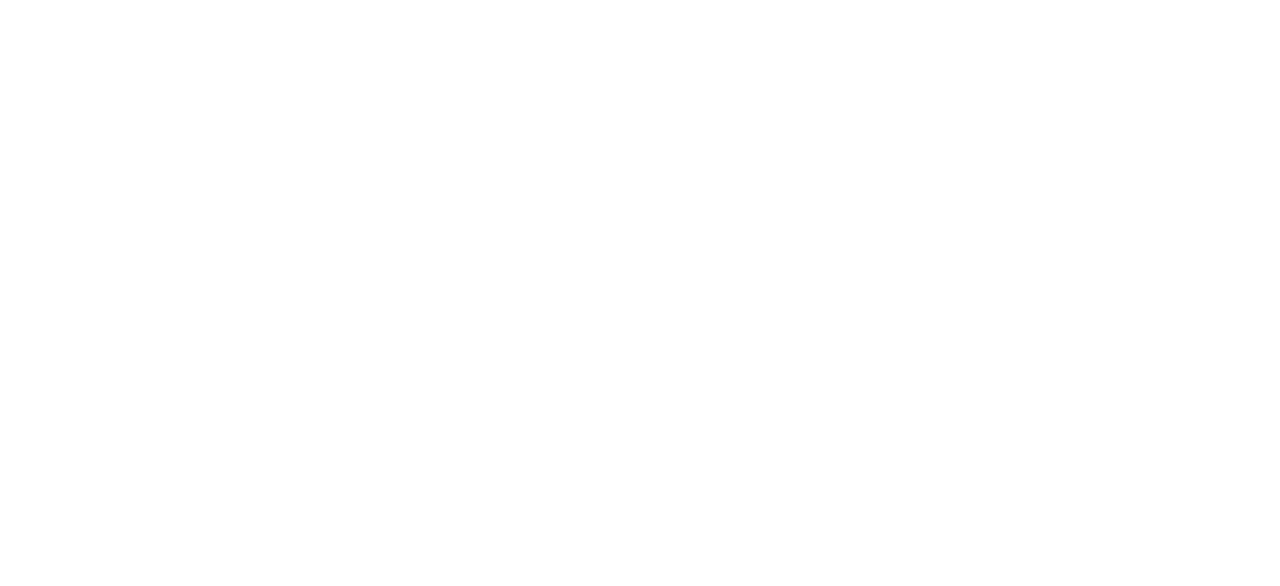
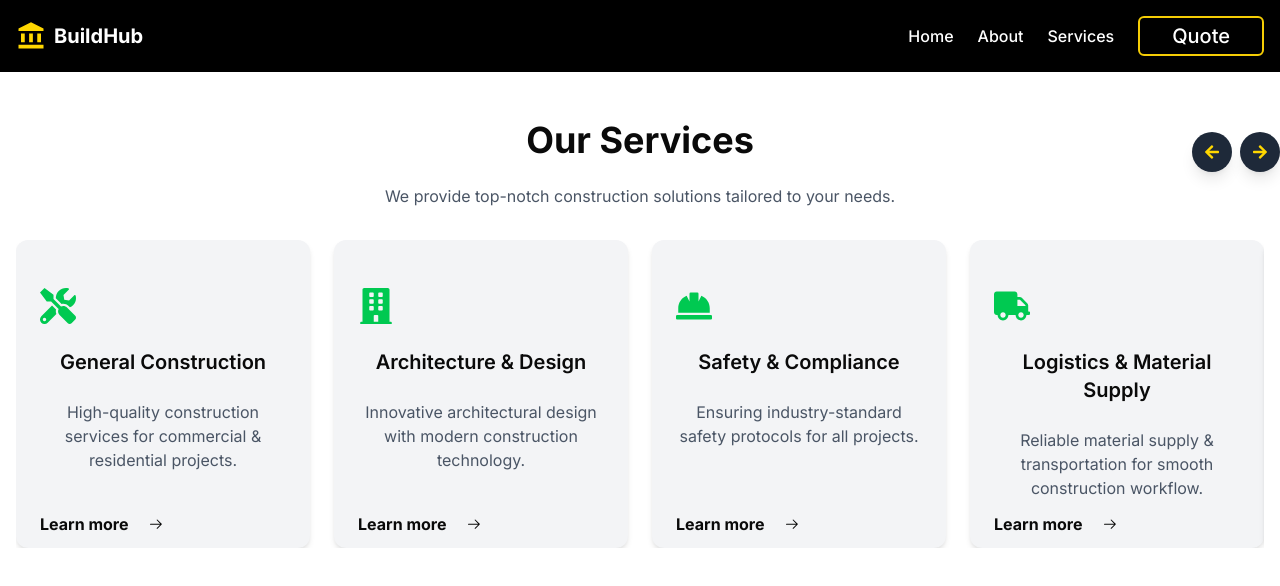
Before and after one commit to mdsamiulislam54/BuildHub-Construction-Corporate-Website, a React (Vite) app: page /services in a window 1280 px wide. Before the commit this address had no page. Shown: the top 586 px of the page. Built offline with nearby package versions, Linux system fonts and the light colour scheme.

Commit message:
Navbar Section problem fix

```diff
--- a/src/App.jsx
+++ b/src/App.jsx
@@ -5,9 +5,10 @@
 import Navbar from './Componats/Navbar/Navbar';
 import Banner from './Componats/Banner/Banner';
 import About from './Componats/About/About';
-import Aboutpage from './Componats/About/About_Page/Aboutpage';
+import Aboutpage from './Componats/Pages/Aboutpage';
 import Ourclients from './Componats/Ourclients/Ourclients';
 import ServicesSection from './Componats/ServicesSection/ServicesSection';
+import Services from './Componats/Pages/Services';
 
 
 function App() {
@@ -32,6 +33,7 @@
 
             } />
             <Route path="/about" element={<Aboutpage />} />
+            <Route path="/services" element={<Services/>} />
          </Routes>
 
 
--- a/src/Componats/Banner/Banner.jsx
+++ b/src/Componats/Banner/Banner.jsx
@@ -51,7 +51,7 @@
         {images.length > currentIndex ? (
           <div className="relative -z-1">
             <img
-              className="w-full md:h-[100vh] object-cover  "
+              className="w-full h-[100vh] object-cover  "
               src={images[currentIndex].image}
               alt={images.heading}
             />
--- /dev/null
+++ b/src/Componats/Navbar/MobileMenu.jsx
@@ -0,0 +1,29 @@
+import React from "react";
+import { Link } from "react-router-dom";
+import { FiX } from "react-icons/fi";
+import './Nav.css'
+
+const MobileMenu = ({ isMenuOpen, toggleMenu }) => {
+  return (
+    <div
+      className={`fixed top-0 right-0 w-full h-full bg-black p-8 z-50 transition-transform ${
+        isMenuOpen ? "translate-x-0" : "translate-x-full"
+      }`}
+    >
+      <button className="absolute top-5 left-5" onClick={toggleMenu}>
+        <FiX size={50} color="gold" />
+      </button>
+      <ul className="flex flex-col items-center gap-6 mt-16">
+        {["Home", "About", "Services", "Blog", "News"].map((item) => (
+          <li key={item}>
+            <Link to="/" className="text-2xl text-white font-bold">
+              {item}
+            </Link>
+          </li>
+        ))}
+      </ul>
+    </div>
+  );
+};
+
+export default MobileMenu;
--- a/src/Componats/Navbar/Navbar.jsx
+++ b/src/Componats/Navbar/Navbar.jsx
@@ -1,270 +1,73 @@
-import React, { useEffect, useState } from "react";
+import React, { useState, useEffect } from "react";
+import { Link } from "react-router-dom";
+import { FiMenu, FiX } from "react-icons/fi";
+import { MdAccountBalance } from "react-icons/md";
+import MobileMenu from "./MobileMenu"; // Importing Mobile Menu Component
+import "./Nav.css";
 
-import {
-  FaPhone,
-  FaFacebook,
-  FaTwitter,
-  FaLinkedin,
-  FaYoutube,
-  FaDiscord,
-
-} from "react-icons/fa";
-import { MdAccountBalance } from "react-icons/md";
-import { Link } from "react-router-dom";
-import { MdEmail } from "react-icons/md";
-import Logo from "../../assets/letter-b.png";
-
-import { FiMenu, FiX } from "react-icons/fi";
-import './Nav.css'
-
-const Navbar = () => {
+const Navbar = ({bgColor}) => {
   const [isMenuOpen, setIsMenuOpen] = useState(false);
-  const [scrollposition, setScrollposition] = useState(0);
-  const [isVisible, setIsVisible] = useState(true);
+  const [scrollPosition, setScrollPosition] = useState(0);
 
   const toggleMenu = () => {
     setIsMenuOpen(!isMenuOpen);
   };
 
-  const scrollPositionHandle = () => {
-    const position = window.scrollY;
-    if (scrollposition === 0) {
-      setIsVisible(false);
-    } else {
-      setIsVisible(true);
-    }
-    setScrollposition(position);
-  };
-
   useEffect(() => {
-    window.addEventListener("scroll", scrollPositionHandle);
-
-    return () => {
-      window.removeEventListener("scroll", scrollPositionHandle);
+    const handleScroll = () => {
+      setScrollPosition(window.scrollY);
     };
+    window.addEventListener("scroll", handleScroll);
+    return () => window.removeEventListener("scroll", handleScroll);
   }, []);
 
   return (
-    <>
-      <div
-        className={`max-md:px-4  right-0 z-50  transition-transform duration-500 fixed top-0 left-0 bg-transparent  ${
-          scrollposition === 0 ? "bg-transparent " : "bg-white shadow-lg  "
-        }
-        }`}
-      >
-        <nav className="z-50 lg:max-w-7xl max-w-4xl mx-auto relative md:bg-transparent  ">
-          {/* Mobile Menu Icon */}
-          <div className="flex justify-between items-center   md:hidden">
-            <span className={`text-xl font-bold flex items-center `}>
-              <img className="w-12" src={Logo} alt="" />
-              <span className={""}> BuildHub</span>
-            </span>
-            <button onClick={toggleMenu}>
-              {isMenuOpen ? <FiX size={24} /> : <FiMenu size={24} />}
-            </button>
-          </div>
-          {/* mobill list item */}
-          <div
-            className={`fixed top-0 right-0 h-full w-full  p-8 z-50 transition-transform duration-300 ease-in-out bg-black  ${
-              isMenuOpen ? "translate-x-20" : "translate-x-full"
+    <nav
+      className={`fixed top-0 left-0 w-full z-50 transition-all duration-300 ${
+        scrollPosition > 0 ? "bg-white shadow-md" : bgColor || "bg-transparent"
+      }`}
+    >
+     <div className="md:w-7xl mx-auto">
+     <div className="container mx-auto flex justify-between items-center p-4">
+        <div className="flex items-center">
+          <Link to="/">
+            <MdAccountBalance
+              size={30}
+              color={scrollPosition > 0 ? "black" : "gold"}
+            />
+          </Link>
+          <span
+            className={`ml-2 text-xl font-bold ${
+              scrollPosition > 0 ? "text-black" : "text-white"
             }`}
           >
-            <ul className="flex gap-4 flex-col justify-center items-center ">
-              <li className="mb-5">
-                <Link
-                  to={"/"}
-                  className="text-2xl  text-white font-bold  "
-                >
-                  Home
-                </Link>
-              </li>
-              <li className="mb-5">
-                <Link
-                  to={"/"}
-                  className="text-2xl  text-white font-bold"
-                >
-                  About
-                </Link>
-              </li>
-              <li className="mb-5">
-                <Link
-                  to={"/"}
-                  className="text-2xl  text-white font-bold"
-                >
-                  Services
-                </Link>
-              </li>
+            BuildHub
+          </span>
+        </div>
 
-              <li className="mb-5">
-                <Link
-                  to={"/"}
-                  className="text-2xl  text-white font-bold"
-                >
-                  Blog
-                </Link>
-              </li>
-              <li className="mb-5">
-                <Link
-                  to={"/"}
-                  className="text-2xl  text-white font-bold"
-                >
-                  News
-                </Link>
-              </li>
-              <li className="mb-5">
-                <Link
-                  to={"/"}
-                  className="text-2xl  text-white font-bold"
-                >
-                  Blog
-                </Link>
-              </li>
-              <li className="mb-5">
-                <Link
-                  to={"/"}
-                  className="text-2xl  text-white font-bold"
-                >
-                  Services
-                </Link>
-              </li>
-              <button className="relative z-10 border-2 border-yellow-300 px-32 py-3 text-xl font-medium rounded-md cursor-pointer text-white overflow-hidden
-             before:absolute before:bg-amber-300 before:top-0 before:left-[-100%] before:w-full before:h-full before:transition-transform before:duration-300 before:transform hover:before:translate-x-full before:-z-1 hover:text-black ">
-                Qoute
+        {/* Desktop Menu */}
+        <ul className="hidden md:flex gap-6 items-center">
+        <li><Link to="/" className={`text-base font-medium ${scrollPosition > 0 ? "text-black" : "text-white"}`}>Home</Link></li>
+            <li><Link to="/about" className={`text-base font-medium ${scrollPosition > 0 ? "text-black" : "text-white"}`}>About</Link></li>
+            <li><Link to="/services" className={`text-base font-medium ${scrollPosition > 0 ? "text-black" : "text-white"}`}>Services</Link></li>
+           <button
+                className={`relative z-10 border-2 border-[var(--primary)] px-8 py-1 text-xl font-medium rounded-md cursor-pointer  overflow-hidden before:absolute before:bg-amber-300 before:top-0 before:left-[-100%] before:w-full before:h-full before:transition-transform before:duration-300 before:transform hover:before:translate-x-full before:-z-1 hover:text-black
+                  ${scrollPosition > 0 ? "text-black" : "text-white"} `}
+              >
+               Quote
               </button>
-            </ul>
+        </ul>
 
-            {/* Close Button */}
-            <button className="absolute top-5 left-5" onClick={toggleMenu}>
-              <FiX size={50} color="gold" />
-            </button>
-          </div>
-           {/* mobill list item end*/}
+        {/* Mobile Menu Button */}
+        <button className="md:hidden" onClick={toggleMenu}>
+          {isMenuOpen ? <FiX size={24} /> : <FiMenu size={24} />}
+        </button>
+      </div>
 
-          {/* Mobile Menu Icon END */}
-
-          {/* Desktop Menu */}
-          {/* top bar */}
-          <div className={`flex justify-between items-center py-2  max-md:hidden bg-transparent px-1 transition-all duration-300 ${
-            scrollposition> 0 ? 'absolute -top-20':'opacity-100'
-          }`}>
-            <div className="flex items-center justify-center gap-3">
-              <div className="flex items-center gap-2">
-                <FaPhone />
-                <span className="text-base text-[var(--secondary)]">+123-456-7890</span>
-              </div>
-              <div className="flex items-center gap-2">
-                <MdEmail color="var(--secondary)" />
-                <span className="text-base text-[var(--secondary)]">info@company.com</span>
-              </div>
-            </div>
-            <div className="flex">
-              <FaFacebook
-                size={20}
-                style={{ margin: "10px" }}
-                className="hover:scale-110 cursor-pointer transition-all duration-200"
-              />
-              <FaTwitter
-                size={20}
-                style={{ margin: "10px" }}
-                className="hover:scale-110 cursor-pointer transition-all duration-200"
-              />
-              <FaLinkedin
-                size={20}
-                style={{ margin: "10px" }}
-                className="hover:scale-110 cursor-pointer transition-all duration-200"
-              />
-              <FaYoutube
-                size={20}
-                style={{ margin: "10px" }}
-                className="hover:scale-110 cursor-pointer transition-all duration-200"
-              />
-              <FaDiscord
-                size={20}
-                style={{ margin: "10px" }}
-                className="hover:scale-110 cursor-pointer transition-all duration-200"
-              />
-            </div>
-          </div>
-          {/* navbar  */}
-          <div className="flex  items-center justify-between max-w-7xl mx-auto max-md:hidden ">
-            <div className="flex items-center justify-center">
-              <Link to={"/"}>
-                {/* <img className="w-14" src={Logo} alt="" /> */}
-                <MdAccountBalance size={35} color="red"/>
-              </Link>
-              <span className="text-2xl font-bold">BuildHub</span>
-            </div>
-            <div className="flex gap-10 items-center py-5 ">
-              <ul className="flex gap-4 align-center max-sm:hidden ">
-                <li>
-                  <Link
-                    to={"/"}
-                    className="text-base text-[var(--secondary)] font-medium  transition-all duration-200"
-                  >
-                    Home
-                  </Link>
-                </li>
-                <li>
-                  <Link
-                    to={"/about"}
-                    className="text-base text-[var(--secondary)] font-medium  transition-all duration-200"
-                  >
-                    About
-                  </Link>
-                </li>
-                <li>
-                  <Link
-                    to={"/"}
-                    className="text-base text-[var(--secondary)] font-medium  transition-all duration-200"
-                  >
-                    Services
-                  </Link>
-                </li>
-
-                <li>
-                  <Link
-                    to={"/"}
-                    className="text-base text-[var(--secondary)] font-medium  transition-all duration-200"
-                  >
-                    Blog
-                  </Link>
-                </li>
-                <li>
-                  <Link
-                    to={"/"}
-                    className="text-base text-[var(--secondary)] font-medium  transition-all duration-200"
-                  >
-                    News
-                  </Link>
-                </li>
-                <li>
-                  <Link
-                    to={"/"}
-                    className="text-base text-[var(--secondary)] font-medium  transition-all duration-200"
-                  >
-                    Blog
-                  </Link>
-                </li>
-                <li>
-                  <Link
-                    to={"/"}
-                    className="text-base text-[var(--secondary)] font-medium  transition-all duration-200"
-                  >
-                    Services
-                  </Link>
-                </li>
-              </ul>
-
-              <div>
-                <button className="bg-[var(--primary)] text-2xl px-6 py-1 rounded-lg max-sm:hidden hover:shadow-lg font-bold cursor-pointer">
-                  Qoute
-                </button>
-              </div>
-            </div>
-          </div>
-        </nav>
-      </div>
-    </>
+      {/* Mobile Menu Component */}
+      <MobileMenu isMenuOpen={isMenuOpen} toggleMenu={toggleMenu} />
+     </div>
+    </nav>
   );
 };
 
--- /dev/null
+++ b/src/Componats/Pages/Aboutpage.jsx
@@ -0,0 +1,18 @@
+import React from 'react'
+import Navbar from '../Navbar/Navbar'
+import About from '../About/About'
+
+const Aboutpage = () => {
+  return (
+    <div>
+
+        <Navbar bgColor='bg-black' />
+
+        <div className="pt-16">
+          <About />
+        </div>
+    </div>
+  )
+}
+
+export default Aboutpage
--- /dev/null
+++ b/src/Componats/Pages/Services.jsx
@@ -0,0 +1,16 @@
+import React from 'react'
+import Navbar from '../Navbar/Navbar'
+import ServicesSection from '../ServicesSection/ServicesSection'
+
+const Services = () => {
+  return (
+    <div>
+        <Navbar bgColor='bg-black'/>
+        <div className='pt-16'>
+            <ServicesSection/>
+        </div>
+    </div>
+  )
+}
+
+export default Services
--- a/src/Componats/ServicesSection/ServicesSection.jsx
+++ b/src/Componats/ServicesSection/ServicesSection.jsx
@@ -2,16 +2,62 @@
 import { FaTools, FaBuilding, FaHardHat, FaTruck } from "react-icons/fa";
 import { FaArrowLeft, FaArrowRight } from "react-icons/fa";
 import { Link } from "react-router";
+import { GoArrowRight } from "react-icons/go";
 
 const services = [
-  { id: 1, icon: <FaTools className="text-4xl text-green-500" />, title: "General Construction", description: "High-quality construction services for commercial & residential projects." },
-  { id: 2, icon: <FaBuilding className="text-4xl text-green-500" />, title: "Architecture & Design", description: "Innovative architectural design with modern construction technology." },
-  { id: 3, icon: <FaHardHat className="text-4xl text-green-500" />, title: "Safety & Compliance", description: "Ensuring industry-standard safety protocols for all projects." },
-  { id: 4, icon: <FaTruck className="text-4xl text-green-500" />, title: "Logistics & Material Supply", description: "Reliable material supply & transportation for smooth construction workflow." },
-  { id: 5, icon: <FaTools className="text-4xl text-green-500" />, title: "Renovation Services", description: "Complete renovation solutions for modern and classic homes." },
-  { id: 6, icon: <FaBuilding className="text-4xl text-green-500" />, title: "Interior Design", description: "High-end interior design services for offices and homes." },
-  { id: 7, icon: <FaHardHat className="text-4xl text-green-500" />, title: "Landscaping", description: "Professional landscaping services to enhance outdoor spaces." },
-  { id: 8, icon: <FaTruck className="text-4xl text-green-500" />, title: "Project Management", description: "Complete construction project management from start to finish." },
+  {
+    id: 1,
+    icon: <FaTools className="text-4xl text-green-500" />,
+    title: "General Construction",
+    description:
+      "High-quality construction services for commercial & residential projects.",
+  },
+  {
+    id: 2,
+    icon: <FaBuilding className="text-4xl text-green-500" />,
+    title: "Architecture & Design",
+    description:
+      "Innovative architectural design with modern construction technology.",
+  },
+  {
+    id: 3,
+    icon: <FaHardHat className="text-4xl text-green-500" />,
+    title: "Safety & Compliance",
+    description:
+      "Ensuring industry-standard safety protocols for all projects.",
+  },
+  {
+    id: 4,
+    icon: <FaTruck className="text-4xl text-green-500" />,
+    title: "Logistics & Material Supply",
+    description:
+      "Reliable material supply & transportation for smooth construction workflow.",
+  },
+  {
+    id: 5,
+    icon: <FaTools className="text-4xl text-green-500" />,
+    title: "Renovation Services",
+    description: "Complete renovation solutions for modern and classic homes.",
+  },
+  {
+    id: 6,
+    icon: <FaBuilding className="text-4xl text-green-500" />,
+    title: "Interior Design",
+    description: "High-end interior design services for offices and homes.",
+  },
+  {
+    id: 7,
+    icon: <FaHardHat className="text-4xl text-green-500" />,
+    title: "Landscaping",
+    description: "Professional landscaping services to enhance outdoor spaces.",
+  },
+  {
+    id: 8,
+    icon: <FaTruck className="text-4xl text-green-500" />,
+    title: "Project Management",
+    description:
+      "Complete construction project management from start to finish.",
+  },
 ];
 
 const ServicesSection = () => {
@@ -28,7 +74,9 @@
   return (
     <section className="py-14 ">
       <div className="max-w-7xl mx-auto px-4 text-center relative ">
-        <h2 className="text-4xl font-bold text-[var(--secondary)] mb-6">Our Services</h2>
+        <h2 className="text-4xl font-bold text-[var(--secondary)] mb-6">
+          Our Services
+        </h2>
         <p className="text-base text-gray-600 mb-8 ">
           We provide top-notch construction solutions tailored to your needs.
         </p>
@@ -43,26 +91,46 @@
             {/* First 4 Cards */}
             <div className="grid grid-cols-4 gap-6 w-full flex-shrink-0 ">
               {services.slice(0, 4).map((service) => (
-                <div key={service.id} className="p-6 bg-gray-100 rounded-xl shadow-md hover:shadow-lg transition relative">
+                <div
+                  key={service.id}
+                  className="p-6 bg-gray-100 rounded-xl shadow-md hover:shadow-lg transition relative"
+                >
                   <div className="my-6">{service.icon}</div>
-                  <h3 className="text-xl font-semibold text-[var(--secondary)]">{service.title}</h3>
+                  <h3 className="text-xl font-semibold text-[var(--secondary)]">
+                    {service.title}
+                  </h3>
                   <p className="text-gray-600 my-6">{service.description}</p>
-                  <div className=" absolute bottom-3 "><Link className="text-base font-light text-[var(--primary)]  "> Learn more.....</Link></div>
-
+                  <div className=" absolute bottom-3 ">
+                    <Link to={'/services'} className="text-base font-bold text-[var(--secondary)]  hover:text-yellow-300 transition-colors duration-200  flex items-center gap-5 ">
+                      {" "}
+                      Learn more{" "}
+                      <span>
+                        <GoArrowRight />
+                      </span>{" "}
+                    </Link>
+                  </div>
                 </div>
-
               ))}
-
             </div>
 
             {/* Second 4 Cards */}
             <div className="grid grid-cols-4 gap-6 w-full flex-shrink-0">
               {services.slice(4, 8).map((service) => (
-                <div key={service.id} className="p-6 bg-gray-100 rounded-xl shadow-md hover:shadow-lg transition relative">
+                <div
+                  key={service.id}
+                  className="p-6 bg-gray-100 rounded-xl shadow-md hover:shadow-lg transition relative"
+                >
                   <div className="my-6">{service.icon}</div>
-                  <h3 className="text-xl font-semibold text-[var(--secondary)]">{service.title}</h3>
+                  <h3 className="text-xl font-semibold text-[var(--secondary)]">
+                    {service.title}
+                  </h3>
                   <p className="text-gray-600 my-6">{service.description}</p>
-                  <div className=" absolute bottom-3 w-full -left-16 "><Link className="text-base font-light text-[var(--primary)] "> Learn more.....</Link></div>
+                  <div className=" absolute bottom-3 w-full -left-16 ">
+                    <Link to={'/services'} className="text-base font-light text-[var(--primary)] ">
+                      {" "}
+                      Learn more.....
+                    </Link>
+                  </div>
                 </div>
               ))}
             </div>
```
Also changed, not shown: src/Componats/About/About_Page/Aboutpage.jsx (deleted, +0 -14 lines), src/Componats/Pages/ServicesPage.jsx (added, +11 -0 lines).
